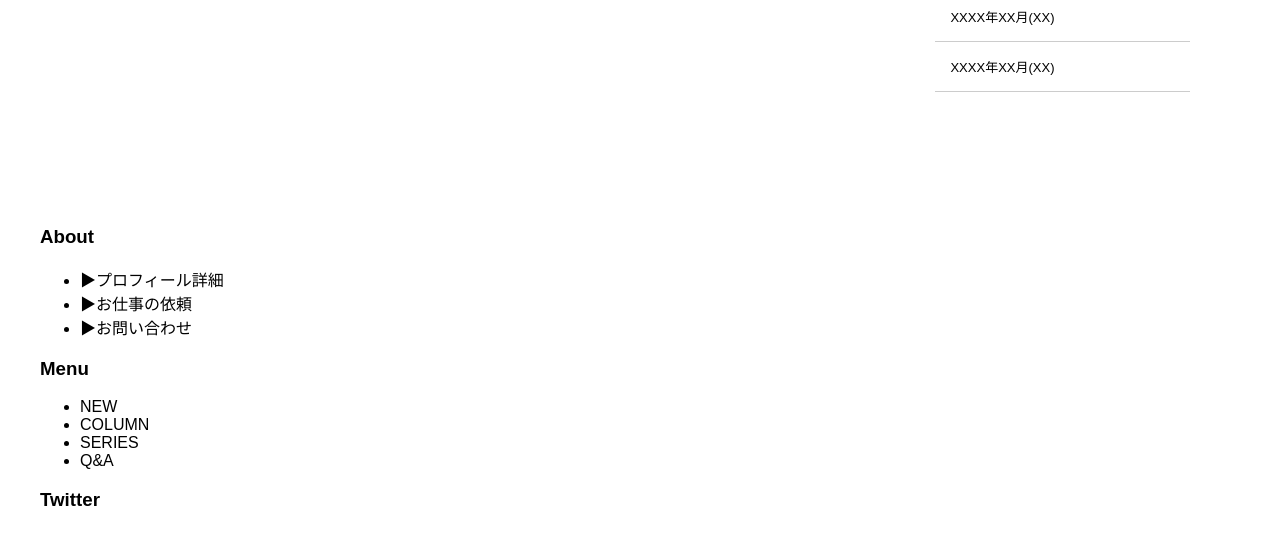
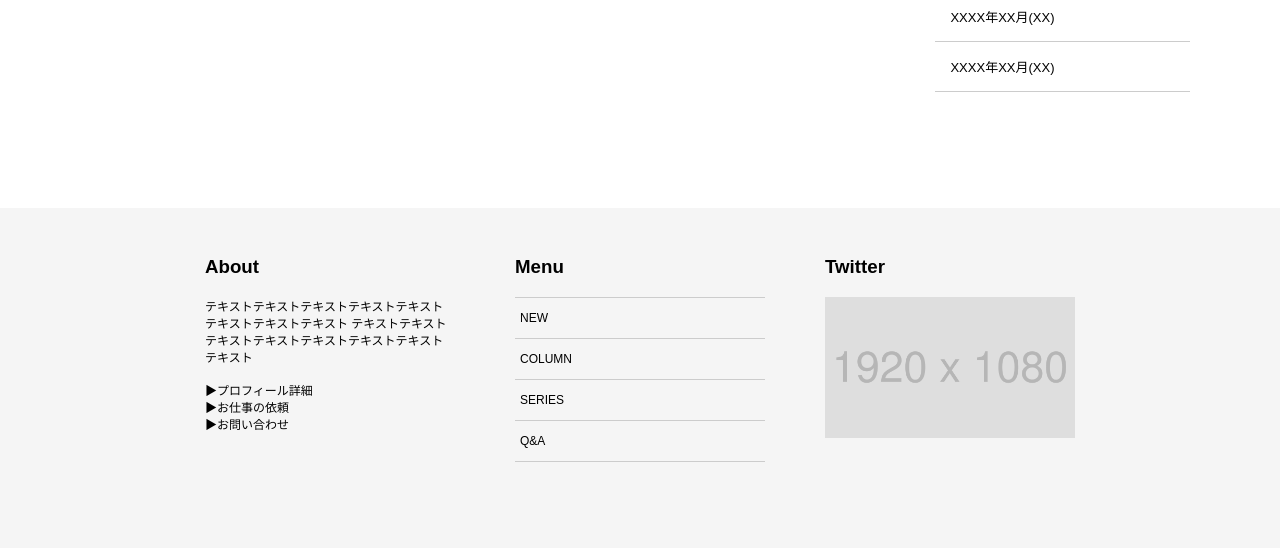
Before and after one commit to bonbo0811/Sample-Website_1-, a PHP site: page /HTML/ThirdSite.php in a window 1280 px wide. Shown: the part 2600-3148 px from the top of the page. Before the commit the page ends 3106 px from the top, so only its background shows below. Run offline with PHP 8.4, Linux system fonts and the light colour scheme.

Commit message:
フッター完成 & PCページ完成

```diff
--- a/CSS/Third.css
+++ b/CSS/Third.css
@@ -24,8 +24,10 @@
         background-color: black;
         color: beige;
         font-size: 13px;
-        padding: 10px 20px;
+        padding: 10px 20px 10px 120px;
         margin-top: 0;
+        margin-right: calc(50% - 50vw);
+        margin-left: calc(50% - 50vw);
     }
 
     .header ul li{
@@ -140,3 +142,42 @@
     }
 
 /* フッダーのCSS */
+
+    .footer {
+        background-color: #F5F5F5;
+        display: flex;
+        justify-content: center;
+        margin-right: calc(50% - 50vw);
+        margin-left: calc(50% - 50vw);
+    }
+
+    .footer .item{
+        width: 250px;
+        margin: 30px 30px 70px 30px;
+    }
+
+    .footer .item p{
+        font-size: 12px;
+    }
+
+    .footer .item ul{
+        list-style: none;
+        padding-left: 0;
+    }
+
+    .footer .item ul li{
+        font-size: 12px;
+    }
+
+    .footer .menu .top{
+        border-top: 1px solid #CCCCCC;
+    }
+
+    .footer .menu ul li{
+        padding: 13px 5px;
+        border-bottom: 1px solid #CCCCCC;
+    }
+
+    .footer .twitter img{
+        width: 100%;
+    }
--- a/HTML/ThirdSite.php
+++ b/HTML/ThirdSite.php
@@ -145,26 +145,28 @@
     <div class="footer">
         <section class="item">
             <h3>About</h3>
-            <p></p>
+            <p>テキストテキストテキストテキストテキストテキストテキストテキスト
+                テキストテキストテキストテキストテキストテキストテキストテキスト
+            </p>
             <ul>
                 <li>▶︎プロフィール詳細</li>
                 <li>▶︎お仕事の依頼</li>
                 <li>▶︎お問い合わせ</li>
             </ul>
         </section>
-        <section class="item">
+        <section class="item menu">
             <h3>Menu</h3>
             <p></p>
             <ul>
-                <li>NEW</li>
+                <li class="top">NEW</li>
                 <li>COLUMN</li>
                 <li>SERIES</li>
                 <li>Q&A</li>
             </ul>
         </section>
-        <section class="item">
+        <section class="item twitter">
             <h3>Twitter</h3>
-
+            <img src="../images_3/pickup1.jpg" alt="">
         </section>
     </div>
 </body>
```
